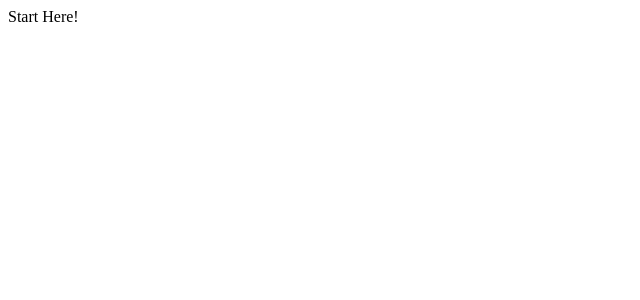
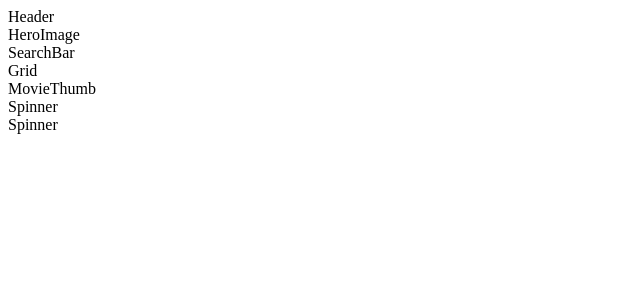
Before and after one commit to letItCurl/cheapflex, a React (Create React App) app: page / in a window 1280 px wide. Shown: the top 300 px of the page, without its empty margins (0-640 px from the left). Built offline with nearby package versions, Linux system fonts and the light colour scheme; no server answers.

Commit message:
home fetch custom_hooks

```diff
--- a/src/components/App.js
+++ b/src/components/App.js
@@ -1,5 +1,9 @@
 import React from 'react';
+import Header from './elements/Header';
+import Home from './Home';
 
-const App = () => <div>Start Here!</div>;
+const App = () => (<>
+<div><Header/><Home></Home></div>
+</>)
 
 export default App;
--- /dev/null
+++ b/src/components/Home.js
@@ -0,0 +1,30 @@
+import React, {useState, useEffect} from 'react'
+
+import { API_URL, API_KEY, IMAGE_BASE_URL, BACKDROP_SIZE, POSTER_SIZE } from '../config'
+
+import HeroImage from './elements/HeroImage'
+import SearchBar from './elements/SearchBar'
+import Grid from './elements/Grid'
+import MovieThumb from './elements/MovieThumb'
+import LoadMoreBtn from './elements/Spinner'
+import Spinner from './elements/Spinner'
+
+import {useHomeFetch} from './hooks/useHomeFetch'
+
+const Home = () => {
+
+    const [{state, loading, error}, fetchMovies] = useHomeFetch();
+    console.log(state)
+    return(
+        <>
+            <HeroImage></HeroImage>
+            <SearchBar></SearchBar>
+            <Grid></Grid>
+            <MovieThumb></MovieThumb>
+            <Spinner></Spinner>
+            <LoadMoreBtn></LoadMoreBtn>
+        </>
+        )
+}
+
+export default Home
--- /dev/null
+++ b/src/components/elements/Grid.js
@@ -0,0 +1,5 @@
+import React from 'react';
+
+const Grid = () => <div>Grid</div>
+
+export default Grid
--- /dev/null
+++ b/src/components/elements/Header.js
@@ -0,0 +1,5 @@
+import React from 'react';
+
+const Header = () => <div>Header</div>;
+
+export default Header;
--- /dev/null
+++ b/src/components/elements/HeroImage.js
@@ -0,0 +1,5 @@
+import React from 'react';
+
+const HeroImage = () => <div>HeroImage</div>
+
+export default HeroImage;
--- /dev/null
+++ b/src/components/elements/LoadMoreBtn.js
@@ -0,0 +1,5 @@
+import React from 'react'
+
+const LoadMoreBtn = () => <div>LoadMorebtn</div>
+
+export default LoadMoreBtn
--- /dev/null
+++ b/src/components/elements/MovieThumb.js
@@ -0,0 +1,5 @@
+import React from 'react'
+
+const MovieThumb = () => <div>MovieThumb</div>
+
+export default MovieThumb
--- /dev/null
+++ b/src/components/elements/SearchBar.js
@@ -0,0 +1,5 @@
+import React from 'react'
+
+const SearchBar = () => <div>SearchBar</div>
+
+export default SearchBar
--- /dev/null
+++ b/src/components/elements/Spinner.js
@@ -0,0 +1,5 @@
+import React from "react"
+
+const Spinner = () => <div>Spinner</div>
+
+export default Spinner
--- /dev/null
+++ b/src/components/hooks/useHomeFetch.js
@@ -0,0 +1,34 @@
+import {useState, useEffect} from 'react'
+import {API_URL, API_KEY} from '../../config'
+
+export const useHomeFetch = () => {
+    const [state, setState] = useState({movies: []})
+    const [loading, setLoading] = useState(false)
+    const [error, setError] = useState(false)
+
+    const fetchMovies = async endpoint => {
+        setError(false)
+        setLoading(true)
+
+        try{
+            const result = await (await fetch(endpoint)).json()
+            setState(prev => ({
+                ...prev,
+                movies: [...result.results],
+                heroImage: prev.heroImage || result.results[0] ,
+                totalPages: result.total_pages,
+            }))
+
+        } catch (error) {
+            setError(true)
+            console.log(error)
+        }
+        setLoading(false)
+    }
+
+    useEffect(() => {
+        fetchMovies(`${API_URL}movie/popular?api_key=${API_KEY}`)
+    }, [])
+
+    return [{state, loading, error}, fetchMovies]
+}
```
